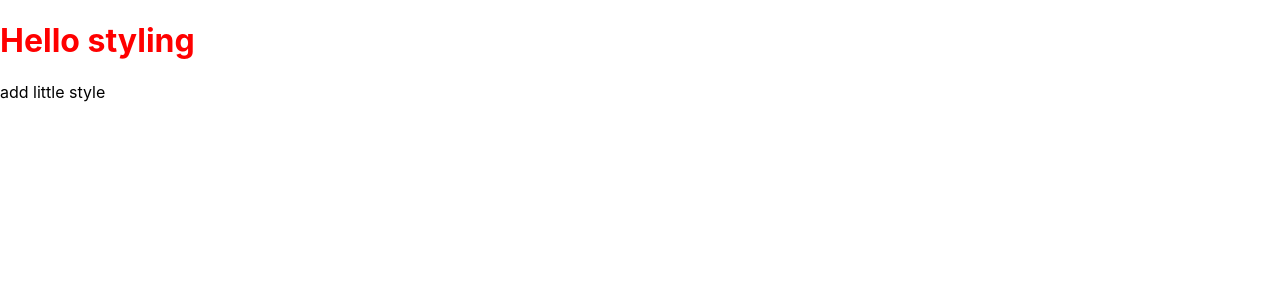
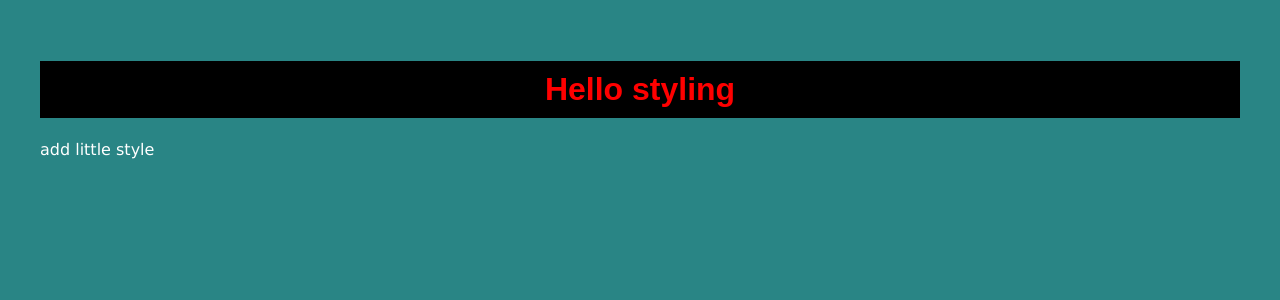
Before and after one commit to Bijon2002/react_learnings, a React (Create React App) app: page / in a window 1280 px wide. Shown: the top 300 px of the page. Built offline with nearby package versions, Linux system fonts and the light colour scheme.

Commit message:
css inline,stylesheet in react

```diff
--- /dev/null
+++ b/src/components/header.css
@@ -0,0 +1,7 @@
+body{
+    background-color: rgb(41, 133, 133);
+    color:white;
+    padding: 40px;
+    font-family: Verdana;
+    test-align: center;
+}
--- a/src/components/header.js
+++ b/src/components/header.js
@@ -1,8 +1,21 @@
+import './header.css'
+import styles from './header.module.css'
+
+
 function Header()
 {
+
+    const myStyle={
+        color:"blue",
+        backgroundColor:"yellow",
+        padding:"10px",
+        fontFamily:"Arial",
+
+    };
     return(
     <>
-        <h1 style={{color:"red"}}>Hello styling</h1>
+        {/* <h1 style={myStyle}>Hello styling</h1> */}
+        <h1 className={styles.bigblue}>Hello styling</h1>
         <p>add little style</p>
 
     </>
--- /dev/null
+++ b/src/components/header.module.css
@@ -0,0 +1,8 @@
+.bigblue{
+    color:rgb(255, 0, 0);
+    background-color:rgb(0, 0, 0);
+    padding:10px;
+    font-family:Arial;
+    text-align:center;
+
+}
```
